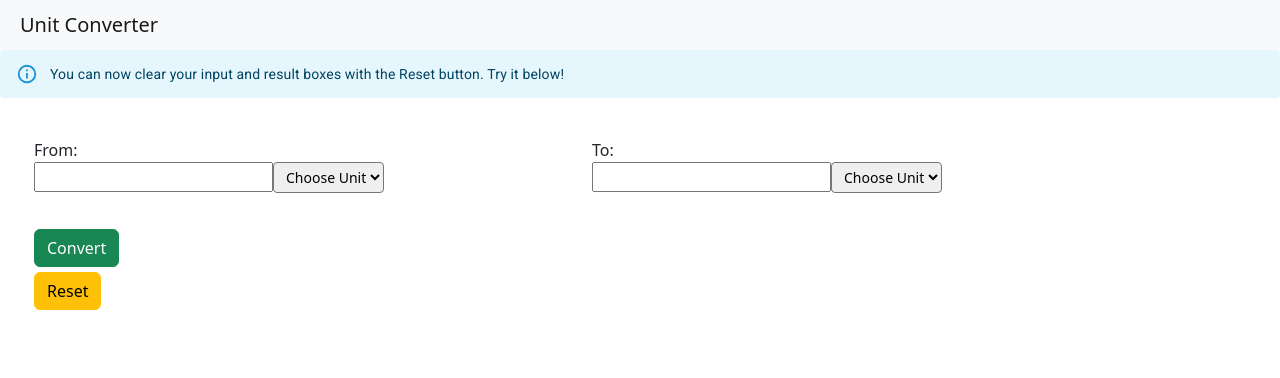
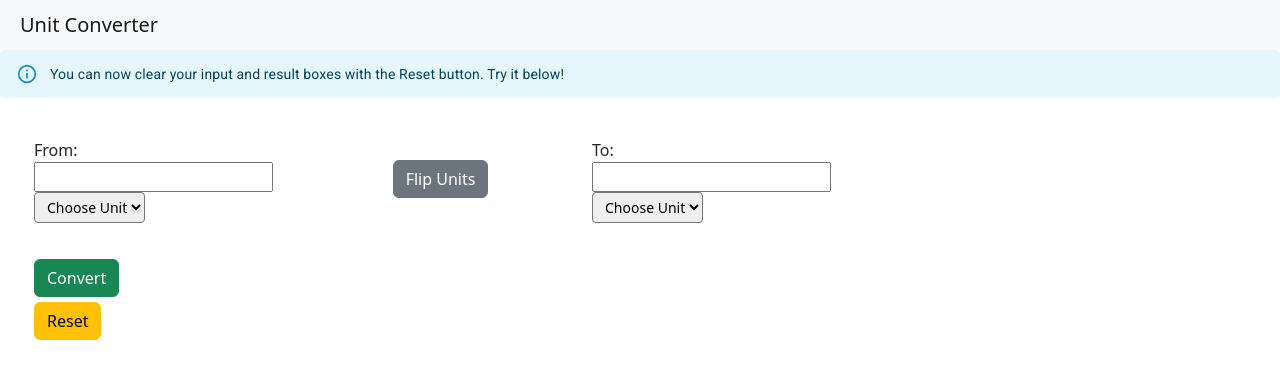
Before and after one commit to eyc94/unit-converter, a React (Create React App) app: page / in a window 1280 px wide. Shown: the top 378 px of the page. Built offline with nearby package versions, Linux system fonts and the light colour scheme.

Commit message:
Added flip unit button

```diff
--- a/src/components/LinkBox.js
+++ b/src/components/LinkBox.js
@@ -10,18 +10,17 @@ const LinkBox = ({ selectedUnit }) => {
       axios
       .get(`http://127.0.0.1:5000/units/${selectedUnit}`)
       .then(response => {
-        console.log('response:', response.data.url);
         setLink(response.data.url);
       });
     }
   }, [selectedUnit]);
 
-  if (link !== '') {
+  if (link !== '' && selectedUnit !== '') {
     return (
       <div>
         To learn more about <em>{selectedUnit}</em>:
         <div>
-          <a target="_blank" href={link}>{link}</a>
+          <a rel="noreferrer" target="_blank" href={link}>{link}</a>
         </div>
       </div>
     );
--- a/src/components/UnitForm.js
+++ b/src/components/UnitForm.js
@@ -267,6 +267,13 @@ const UnitForm = () => {
     });
   };
 
+  const handleFlipButton = () => {
+    let firstUnit = selectedFirstUnit;
+    let secondUnit = selectedSecondUnit;
+    setSelectedFirstUnit(secondUnit);
+    setSelectedSecondUnit(firstUnit);
+  }
+
   const handleFirstUnitChange = (event) => {
     setSelectedFirstUnit(event.target.value);
   };
@@ -283,10 +290,14 @@ const UnitForm = () => {
     'marginBottom': 5
   };
 
+  const secondColStyle = {
+    'marginTop': 22
+  };
+
   return(
     <div className="container">
       <div className="row" style={firstRowStyle}>
-        <div className="col-md-6">
+        <div className="col-md-3">
           <label>From:</label>
           <div>
             <input
@@ -315,7 +326,13 @@ const UnitForm = () => {
           <LinkBox selectedUnit={selectedFirstUnit} />
         </div>
 
-        <div className="col-md-6">
+        <div className="col-md-3 text-center align-middle" style={secondColStyle}>
+          <button type="button" className="btn btn-secondary" onClick={handleFlipButton}>
+            Flip Units
+          </button>
+        </div>
+
+        <div className="col-md-3">
           <label>To:</label>
           <div>
             <input
```
